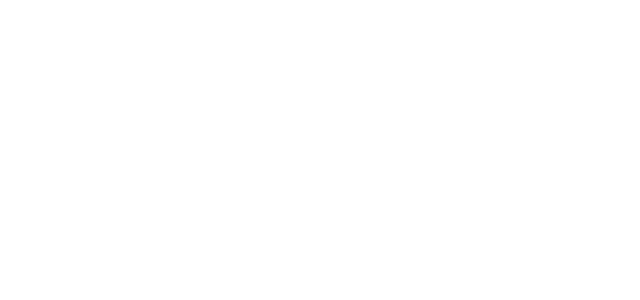
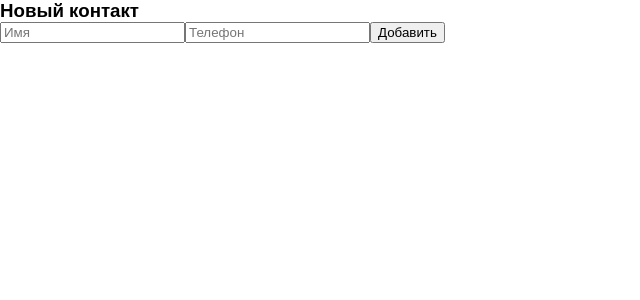
Before and after one commit to kriistenn/resume, a React (Create React App) app: page /portfolio/contact-list in a window 1280 px wide. Shown: the top 300 px of the page, without its empty margins (0-640 px from the left). Built offline with nearby package versions, Linux system fonts and the light colour scheme; a web font is replaced by a local one.

Commit message:
make contact list from useReducer no styles

```diff
--- a/package.json
+++ b/package.json
@@ -9,7 +9,8 @@
     "react": "^16.13.1",
     "react-dom": "^16.13.1",
     "react-router-dom": "^5.2.0",
-    "react-scripts": "3.4.1"
+    "react-scripts": "3.4.1",
+    "shortid": "^2.2.15"
   },
   "scripts": {
     "start": "react-scripts start",
--- a/src/App.js
+++ b/src/App.js
@@ -2,9 +2,10 @@ import React from 'react';
 import { BrowserRouter, Route, Switch } from 'react-router-dom'
 import About from './components/About'
 import Resume from './components/Resume'
+import ContactList from './components/ContactList'
+import Portfolio from './components/Portfolio'
 import Contacts from './components/Contacts'
-import Portfolio from './components/Portfolio'
-
+import ContactItem from './components/ContactList/ContactItem'
 
 function App() {
   return (
@@ -14,6 +15,8 @@ function App() {
       <Route path="/resume" component={Resume}  exact />
       <Route path="/portfolio" component={Portfolio} exact />
       <Route path="/contacts" component={Contacts} exact />
+      <Route path="/portfolio/contact-list" component={ContactList} exact />
+      <Route path="/portfolio/contact-list/:contactId" component ={ContactItem} exact />
     </Switch>
     </BrowserRouter>
   );
--- /dev/null
+++ b/src/components/ContactList/Card.js
@@ -0,0 +1,22 @@
+import React from 'react'
+import {NavLink} from 'react-router-dom'
+
+
+function Card( {contact} ) {
+    return (
+        <NavLink
+        style={{display: 'block'}}
+        to = {{
+            pathname: `/portfolio/contact-list/${contact.id}`,
+            state: {name: contact.name, phone: contact.phone}
+        }}
+        key={contact.id}
+        >
+        {contact.name}
+        &nbsp;
+        {contact.phone}
+        </NavLink>
+    );
+}
+
+export default Card;
--- /dev/null
+++ b/src/components/ContactList/ContactItem.js
@@ -0,0 +1,13 @@
+import React from 'react'
+
+function ContactItem( props ) {
+    const {  name, phone } = props.location.state
+    return (
+        <div>
+            <div>{name}</div>
+            <div>{phone}</div>
+        </div>
+    );
+}
+
+export default ContactItem;
--- /dev/null
+++ b/src/components/ContactList/index.js
@@ -0,0 +1,72 @@
+import React from 'react'
+import shortid from 'shortid'
+import Card from './Card'
+import style from './contact-item.module.css'
+
+function ContactList() {
+    const initialState = {
+        contacts: [],
+        name: '',
+        phone: ''
+    }
+
+    const reducer = (state, action) => {
+        switch (action.type) {
+            case 'CHANGE_NAME':
+                return {...state, name: action.payload };
+            case 'CHANGE_PHONE':
+                return {...state, phone: action.payload };
+            case 'ADD_NEW_CONTACT':
+                return {
+                    ...state,
+                    name: '',
+                    phone: '',
+                    contacts: [...state.contacts, action.payload] };
+            default:
+            throw new Error();
+        }
+    }
+
+    const [state, dispatch] = React.useReducer(reducer, initialState)
+    const { name, phone, contacts } = state
+
+
+    const handleAdd = (e) => {
+        e.preventDefault()
+        if (!name || !phone) {
+            alert('заполните все поля')
+            return
+        }
+        const newContact = { id: shortid.generate(), name, phone }
+
+        dispatch({ type: 'ADD_NEW_CONTACT', payload: newContact })
+    }
+
+        return (
+        <div className={style.page}>
+            <form className={style.form}>
+            <h3>Новый контакт</h3>
+            <input
+                type="text"
+                placeholder="Имя"
+                value={name}
+                onChange={(e) => dispatch({ type: 'CHANGE_NAME', payload: e.target.value })}
+            />
+            <input
+                type="text"
+                placeholder="Телефон"
+                value={phone}
+                onChange={(e) => dispatch({ type: 'CHANGE_PHONE', payload: e.target.value })}
+            />
+            <button onClick={handleAdd} >
+            Добавить
+            </button>
+            </form>
+            <div className={style.list}>
+                { contacts.map(c => <Card key={c.id} contact={c}/>) }
+            </div>
+        </div>
+    )
+}
+
+export default ContactList
--- a/src/components/Portfolio/index.js
+++ b/src/components/Portfolio/index.js
@@ -1,15 +1,15 @@
-import React from 'react';
-import Nav from '../Nav'
+import React from 'react'
 import style from './portfolio.module.css'
+import PageWrapper from '../pagewrapper'
+import {NavLink} from 'react-router-dom'
 
 function Portfolio() {
     return (
-    <div>
-        <Nav />
-        <div className='padding'>
-        Portfolio
-        </div>
-    </div>
+        <PageWrapper>
+           <div className={style.portfolioList}>
+                <NavLink to="/portfolio/contact-list">Contact List</NavLink>
+           </div>
+        </PageWrapper>
     );
 }
 
```
Also changed, not shown: src/components/ContactList/contact-item.module.css (added), 1 other file (tests, documents, lock files or other folders).
